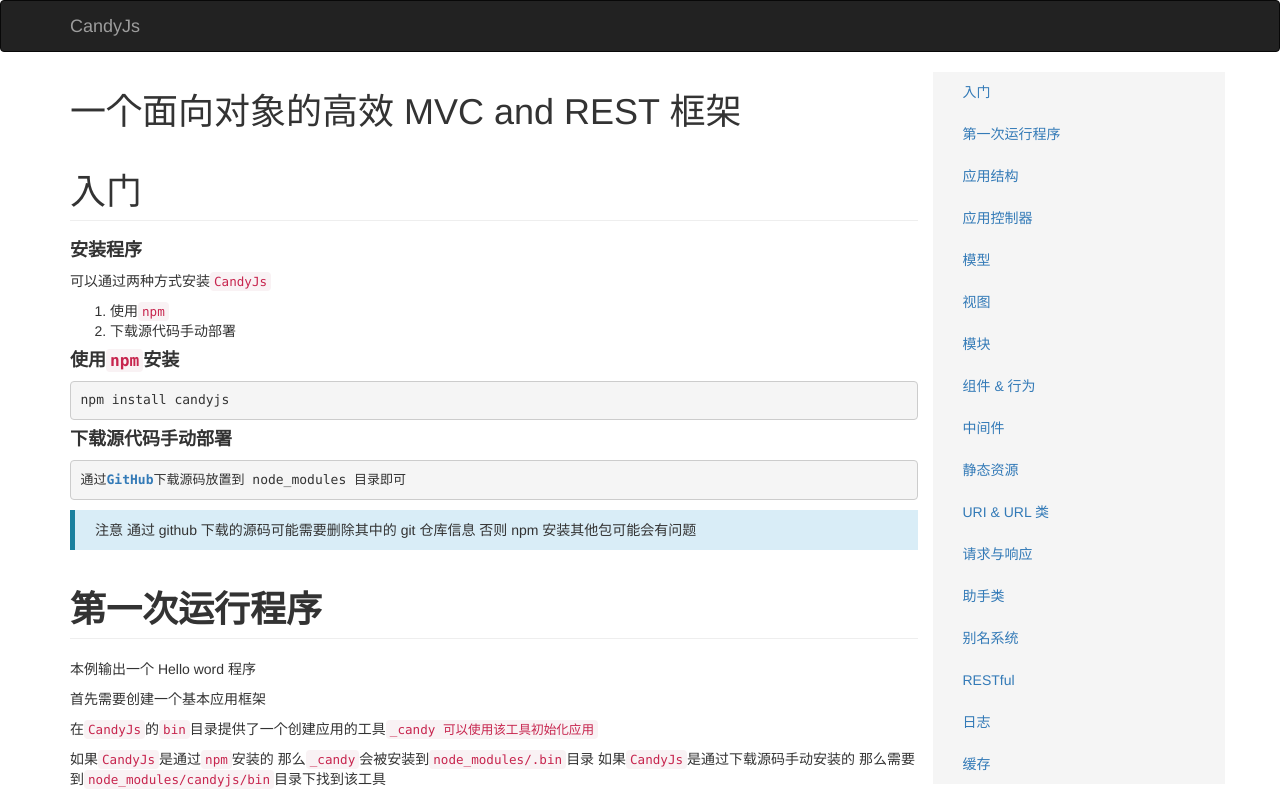
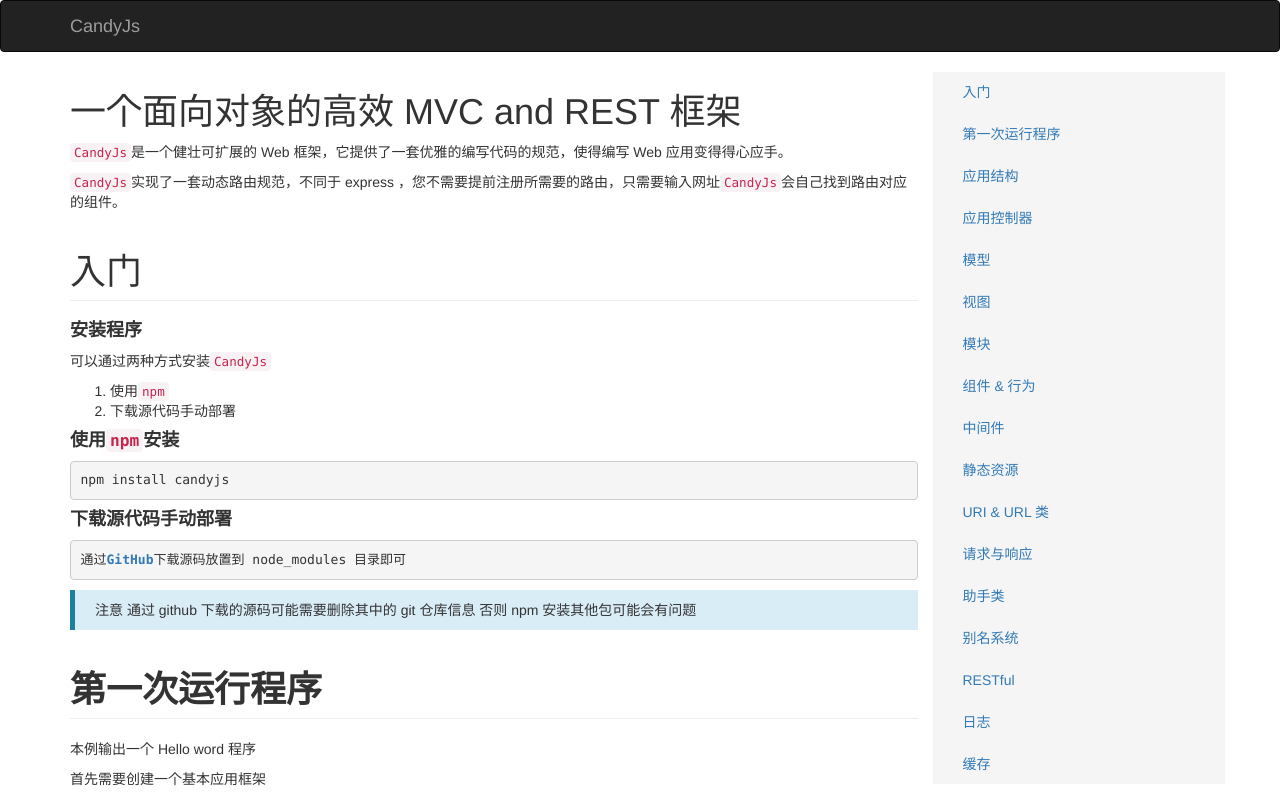
Before and after one commit to candyframework/candyjs, a website: page doc/index.html in a window 1280 px wide. Shown: the top 796 px of the page. Drawn offline with nearby package versions, Linux system fonts and the light colour scheme.

Commit message:
change js

```diff
--- a/doc/index.html
+++ b/doc/index.html
@@ -35,9 +35,15 @@
 <div class="container">
     <div class="row">
         <div class="col-md-9">
-<h1>
-一个面向对象的高效 MVC and REST 框架
-</h1>
+            <h1>
+            一个面向对象的高效 MVC and REST 框架
+            </h1>
+            <p>
+                <code>CandyJs</code>是一个健壮可扩展的 Web 框架，它提供了一套优雅的编写代码的规范，使得编写 Web 应用变得得心应手。
+            </p>
+            <p>
+                <code>CandyJs</code>实现了一套动态路由规范，不同于 express ，您不需要提前注册所需要的路由，只需要输入网址<code>CandyJs</code>会自己找到路由对应的组件。
+            </p>
 
             <h1 class="page-header">入门</h1>
 
```
